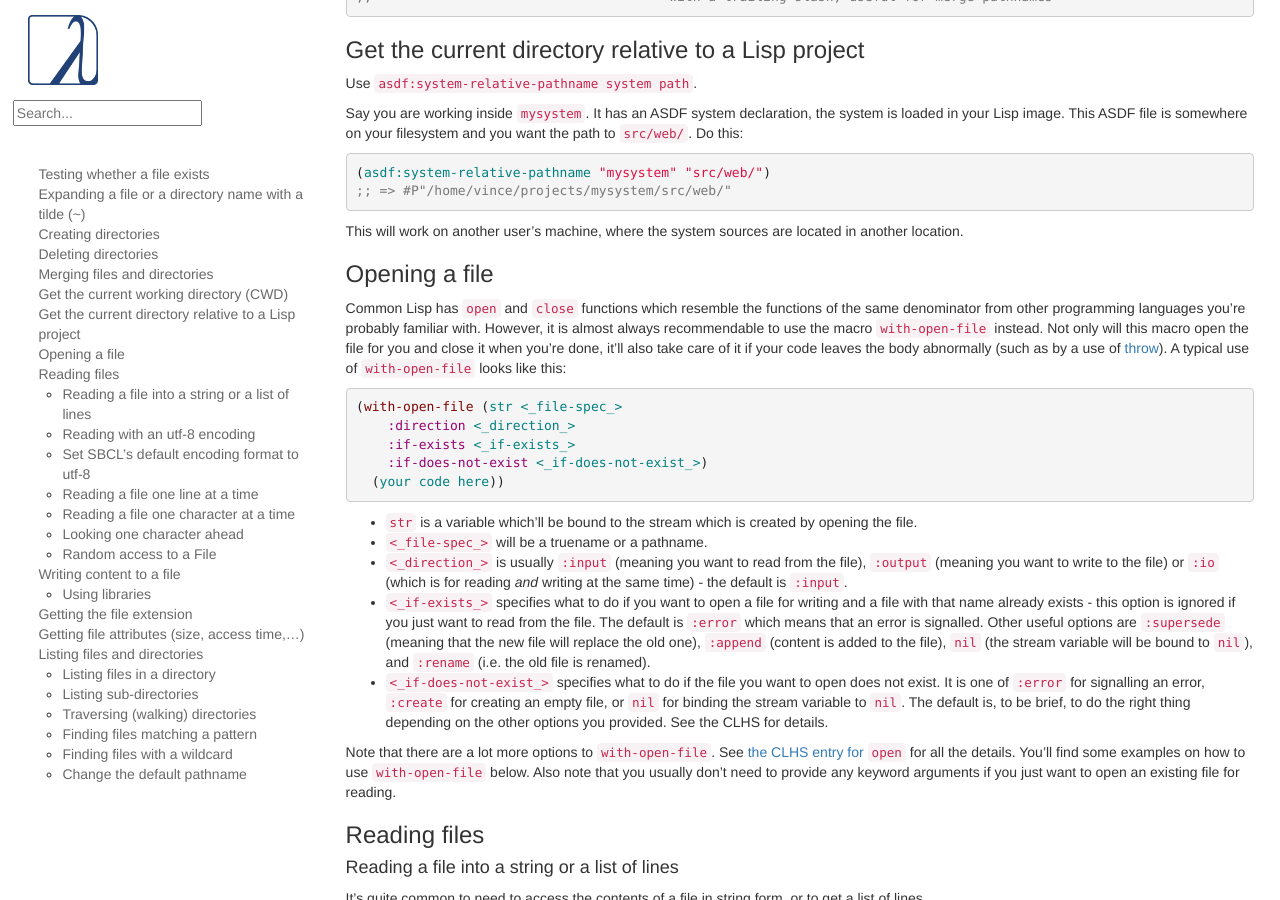
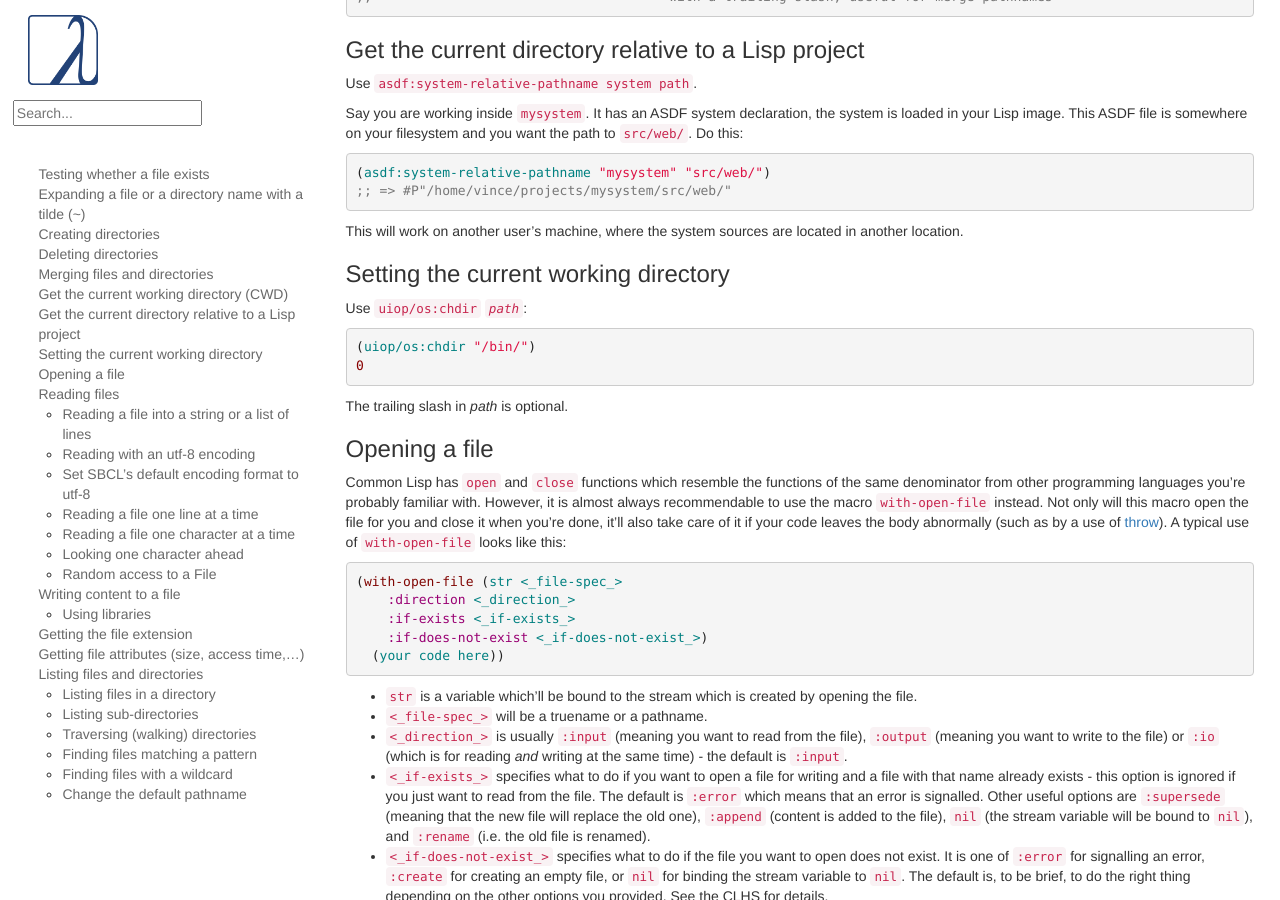
Before and after one commit to LispCookbook/cl-cookbook, a Jekyll site: the page built from files.md, in a window 1280 px wide and 900 px high, scrolled down 2148 px. Built offline with Jekyll 4.4.1, drawn with Linux system fonts in a browser that asks for light colours.

Commit message:
Added `setting the current working directory' to `Files and Directories'
with `uiop/os:chdir path`

```diff
--- a/files.md
+++ b/files.md
@@ -161,6 +161,18 @@
 ~~~
 
 This will work on another user's machine, where the system sources are located in another location.
+
+
+### Setting the current working directory
+
+Use [`uiop/os:chdir`](https://asdf.common-lisp.dev/uiop.html#Function-uiop_002fos_003achdir) _`path`_:
+
+~~~lisp
+(uiop/os:chdir "/bin/")
+0
+~~~
+
+The trailing slash in _path_ is optional.
 
 
 ### Opening a file
```
